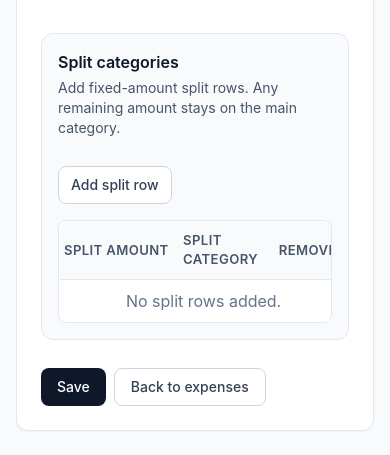
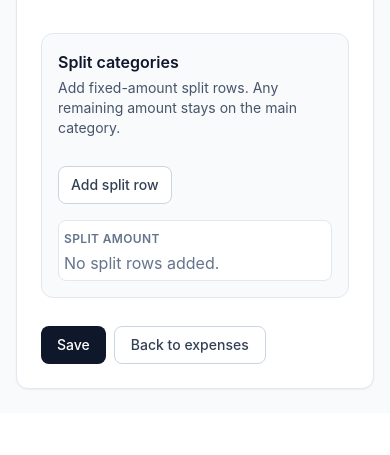
Before and after one commit to andomm/expense-tracker, a Django app: page /expenses/add/ in a window 390 px wide. Shown: the part 939-1394 px from the top of the page. After the commit the page ends 1329 px from the top, so only its background shows below. Run offline with Django 5.2, Linux system fonts and the light colour scheme; the visitor is signed in with stand-in values (Sample User, id 1); data comes from the database, SQL or seed files in the repository; data that the repository does not hold is empty; some libraries are stand-ins or nearby versions.

Commit message:
feat: mobile card reflow for expense form split rows

```diff
--- a/expense_tracker/expenses/static/expenses/style.css
+++ b/expense_tracker/expenses/static/expenses/style.css
@@ -577,6 +577,47 @@ tr:hover td {
     }
 }
 
+/* Safe area insets for notched/gesture-bar phones */
+
+/* Split form table — reflow to stacked cards on mobile */
+@media (max-width: 767px) {
+    .split-parts-table thead {
+        display: none;
+    }
+
+    .split-parts-table tbody tr.split-row {
+        display: block;
+        border: 1px solid #e2e8f0;
+        border-radius: 0.5rem;
+        margin-bottom: 0.5rem;
+        padding: 0.75rem;
+    }
+
+    .split-parts-table td {
+        display: block;
+        border: none;
+        padding: 0.25rem 0;
+    }
+
+    .split-parts-table td::before {
+        display: block;
+        margin-bottom: 0.2rem;
+        font-size: 0.75rem;
+        font-weight: 600;
+        color: #64748b;
+        text-transform: uppercase;
+        letter-spacing: 0.03em;
+    }
+
+    .split-parts-table td:nth-child(1)::before { content: "Split amount"; }
+    .split-parts-table td:nth-child(2)::before { content: "Split category"; }
+
+    .split-parts-table td:last-child {
+        text-align: right;
+        padding-top: 0.5rem;
+    }
+}
+
 @media (min-width: 768px) {
     .desktop-row {
         display: flex;
--- a/expense_tracker/expenses/templates/expenses/expense_form.html
+++ b/expense_tracker/expenses/templates/expenses/expense_form.html
@@ -65,7 +65,7 @@
       {% endif %}
 
       <div class="mt-4 overflow-x-auto rounded-lg border border-slate-200 bg-white">
-        <table class="expenses-table">
+        <table class="expenses-table split-parts-table">
           <thead>
             <tr>
               <th>Split amount</th>
```
